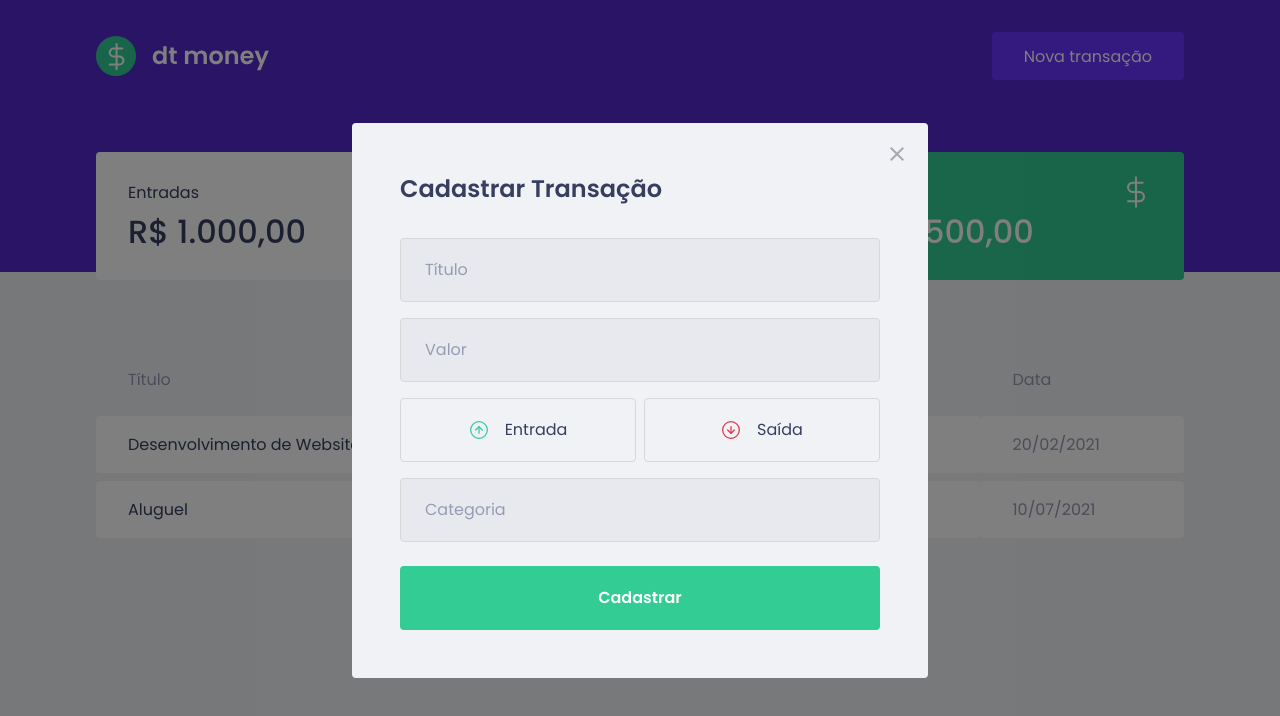
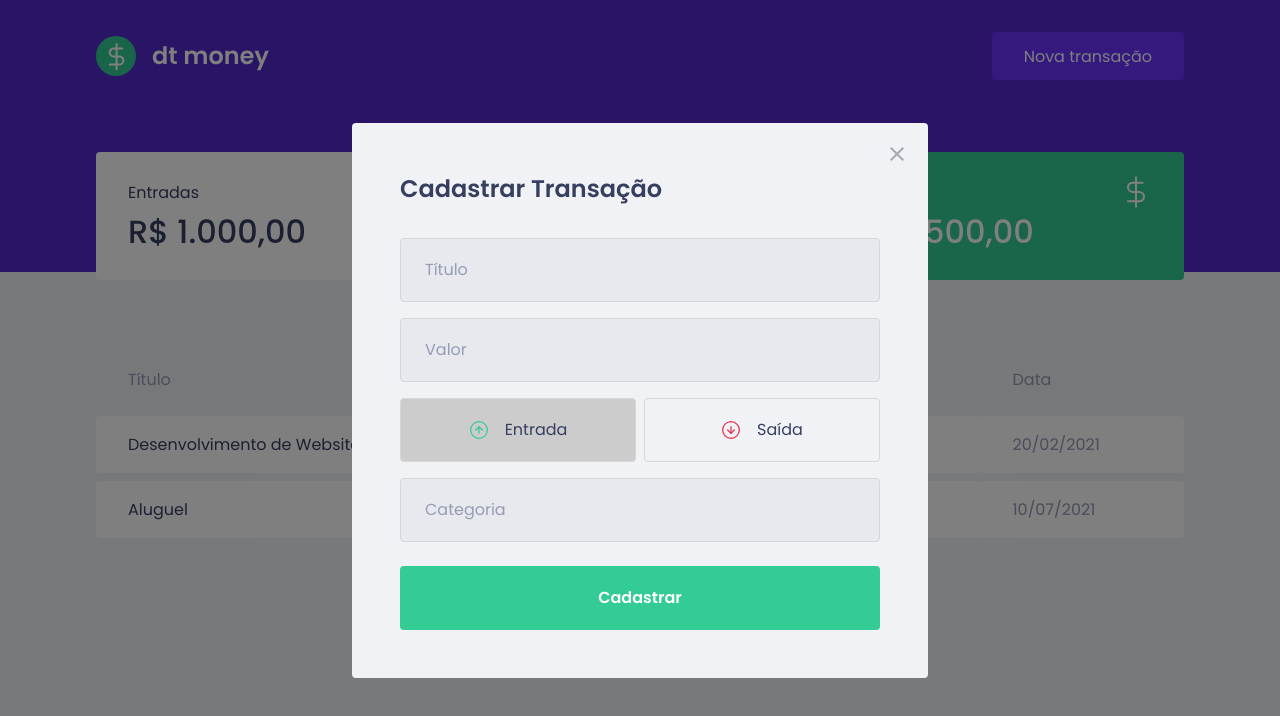
Before and after one commit to ramonryon/dtmoney, a React (Create React App) app: page / in a window 1280 px wide. Both pictures are taken after a click on the button "Nova transação". Shown: the top 716 px of the page. Built offline with nearby package versions, Linux system fonts and the light colour scheme; no server answers; what miragejs would draw is missing.

Commit message:
Create Button Type and Styles him

```diff
--- a/src/components/NewTransactionModal/index.tsx
+++ b/src/components/NewTransactionModal/index.tsx
@@ -1,8 +1,9 @@
 import Modal from "react-modal";
-import { Container, TransactionTypeContainer } from "./styles";
+import { Container, TransactionTypeContainer, RadioBox } from "./styles";
 import closeImg from "../../assets/close.svg";
 import incomeImg from "../../assets/income.svg";
 import outcomeImg from "../../assets/outcome.svg";
+import { useState } from "react";
 
 interface NewTransactionModalProps{
     isOpen: boolean;
@@ -10,6 +11,9 @@
 }
 
 export function NewTransactionModal({isOpen, onRequestClose}: NewTransactionModalProps){
+
+    const [type, setType] = useState('deposit');
+
     return(
         <Modal
           isOpen={isOpen}
@@ -31,18 +35,22 @@
                 <input placeholder="Título"/>
                 <input type="number" placeholder="Valor" />
                 <TransactionTypeContainer>
-                    <button
+                    <RadioBox
                         type="button"
+                        onClick={() => {setType('deposit');}}
+                        isActive={type === 'deposit'}
                     >
                         <img src={incomeImg} alt="Entrada" />
                         <span>Entrada</span>
-                    </button>
-                    <button
+                    </RadioBox>
+                    <RadioBox
                         type="button"
+                        onClick={() => {setType('withdraw');}}
+                        isActive={type === 'withdraw'}
                     >
                         <img src={outcomeImg} alt="Saída" />
                         <span>Saída</span>
-                    </button>
+                    </RadioBox>
                 </TransactionTypeContainer>
                 <input placeholder="Categoria" />
                 <button type="submit">Cadastrar</button>
--- a/src/components/NewTransactionModal/styles.ts
+++ b/src/components/NewTransactionModal/styles.ts
@@ -57,13 +57,18 @@
     display: grid;
     grid-template-columns: 1fr 1fr;
     gap: .5rem;
+`;
 
-    button{
+interface RadioBoxProps{
+    isActive: boolean;
+}
+
+export const RadioBox = styled.button<RadioBoxProps>`
     height: 4rem;
     border: 1px solid #d7d7d7;
     border-radius: .25rem;
 
-        background: transparent;
+    background: ${(props) => props.isActive ? '#ccc' : 'transparent'};
 
     display: flex;
     align-items: center;
@@ -86,5 +91,4 @@
         font-size: 1rem;
         color: var(--text-title);
     }
-    }
 `;
```
Lines whose indentation alone changed are shown as unchanged.
